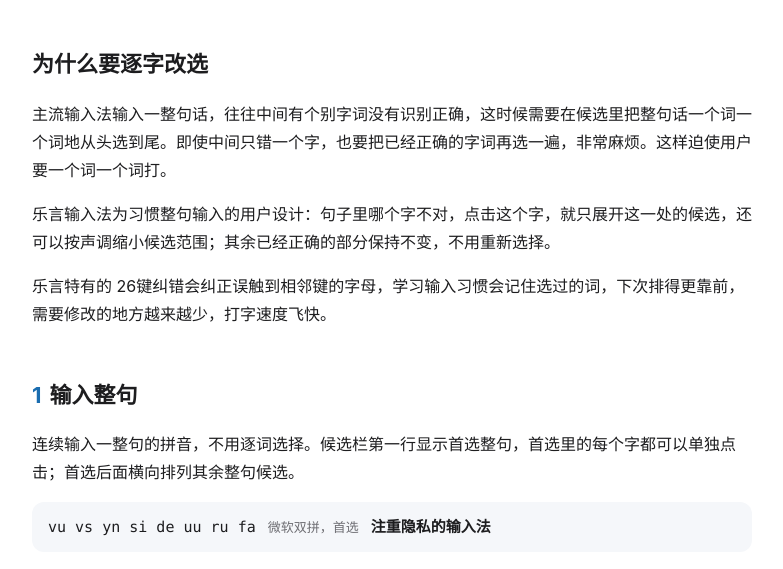
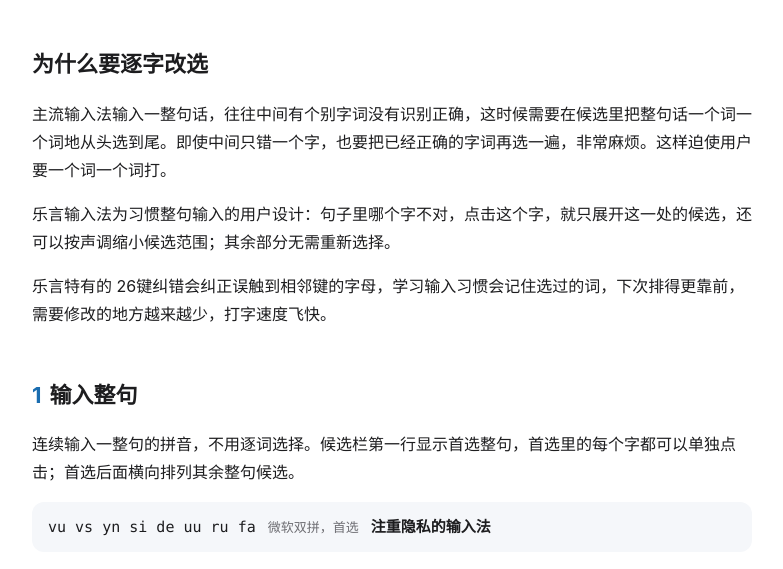
Before and after one commit to wang1ang/leyan.wang, a plain HTML site: page guide.html in a window 1280 px wide. Shown: the part 231-800 px from the top of the page, without its empty margins (248-1031 px from the left). Drawn offline with Linux system fonts and the light colour scheme.

Commit message:
guide: rest needs no reselection

```diff
--- a/guide.html
+++ b/guide.html
@@ -67,7 +67,7 @@
 
   <h2 id="why">为什么要逐字改选</h2>
   <p>主流输入法输入一整句话，往往中间有个别字词没有识别正确，这时候需要在候选里把整句话一个词一个词地从头选到尾。即使中间只错一个字，也要把已经正确的字词再选一遍，非常麻烦。这样迫使用户要一个词一个词打。</p>
-  <p>乐言输入法为习惯整句输入的用户设计：句子里哪个字不对，点击这个字，就只展开这一处的候选，还可以按声调缩小候选范围；其余已经正确的部分保持不变，不用重新选择。</p>
+  <p>乐言输入法为习惯整句输入的用户设计：句子里哪个字不对，点击这个字，就只展开这一处的候选，还可以按声调缩小候选范围；其余部分无需重新选择。</p>
   <p>乐言特有的 26键纠错会纠正误触到相邻键的字母，学习输入习惯会记住选过的词，下次排得更靠前，需要修改的地方越来越少，打字速度飞快。</p>
 
   <h2 id="sentence"><span class="n">1</span>输入整句</h2>
```
